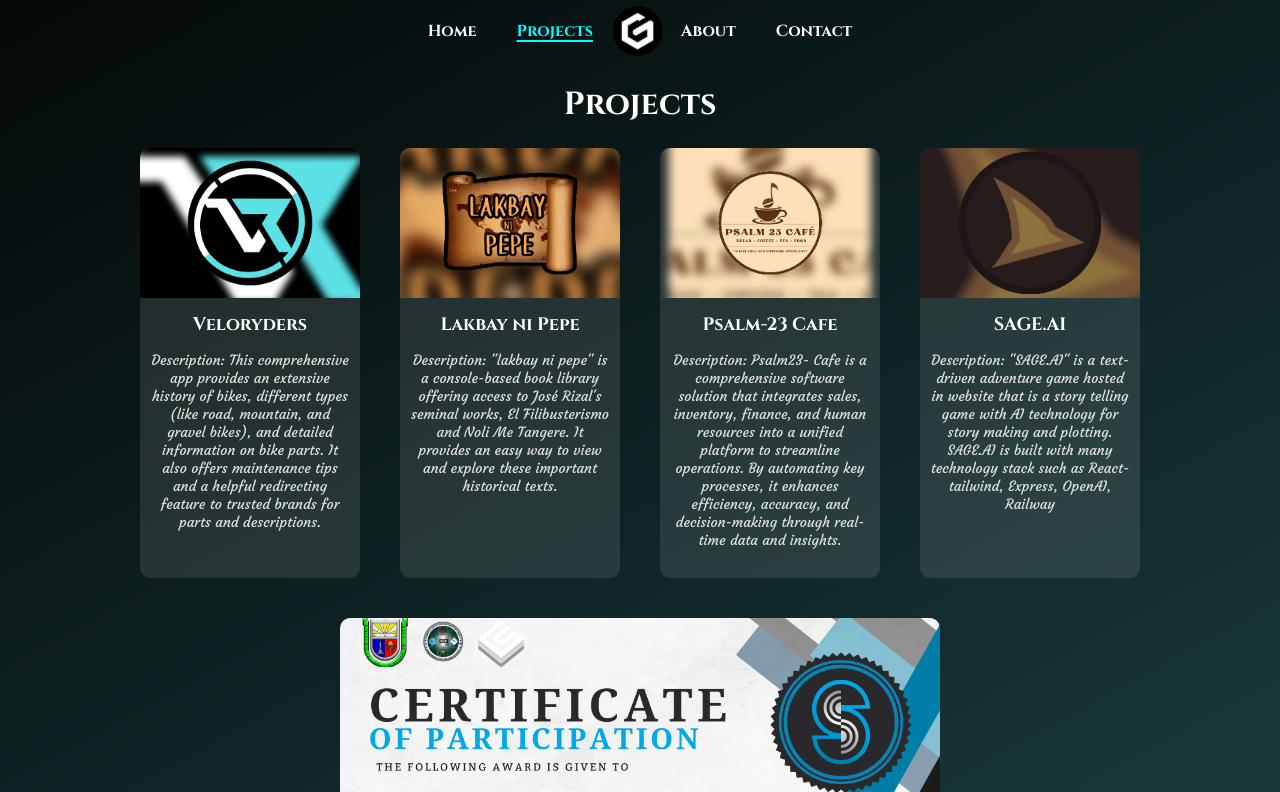
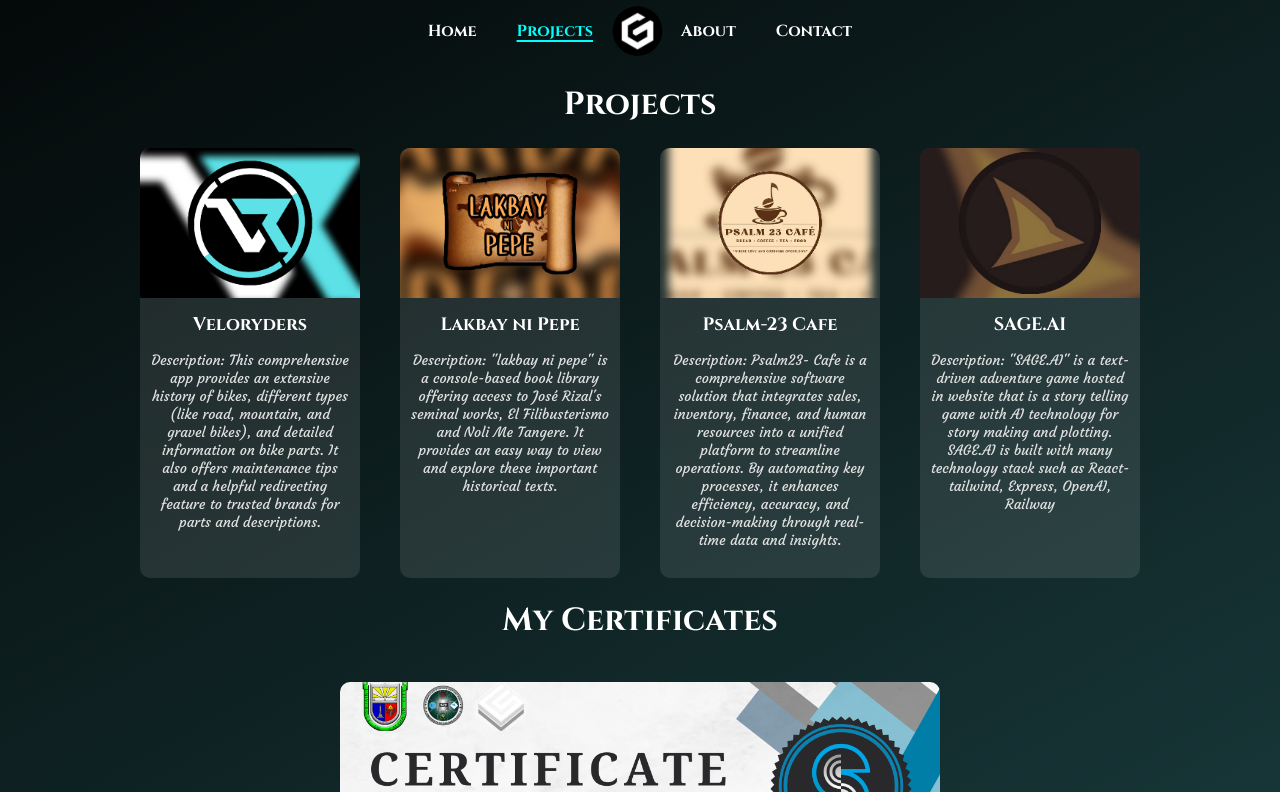
Before and after one commit to Kurosawa-Z/Portfolio_Gian, a plain HTML site: page Vercel Portfolio/index.html in a window 1280 px wide. Both pictures are taken after a click on the link "Projects". Shown: the top 792 px of the page. Drawn offline with Linux system fonts and the light colour scheme.

Commit message:
Update index.html
sadadasd

```diff
--- a/Vercel Portfolio/index.html
+++ b/Vercel Portfolio/index.html
@@ -503,6 +503,7 @@
                         <p>Description: "SAGE.AI" is a text-driven adventure game hosted in website that is a story telling game with AI technology for story making and plotting. SAGE.AI is built with many technology stack such as React-tailwind, Express, OpenAI, Railway</p>
                     </div>
                 </div>
+                <h1 style="font-family: 'Cinzel', serif; text-align: center;">My Certificates</h1>
                 <div class="carousel-container">
                     <div class="carousel">
                         <img src="IoT_Potential.png" alt="Project Image 1">
```
